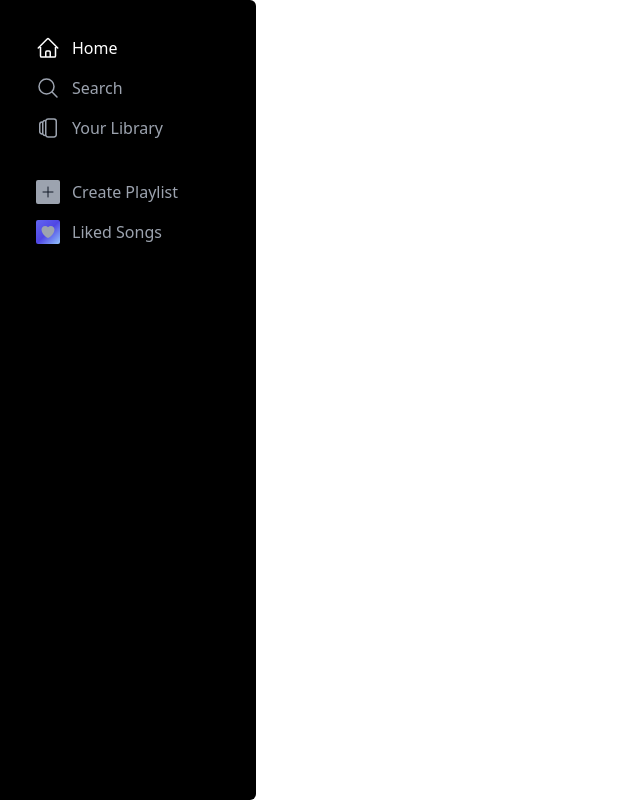
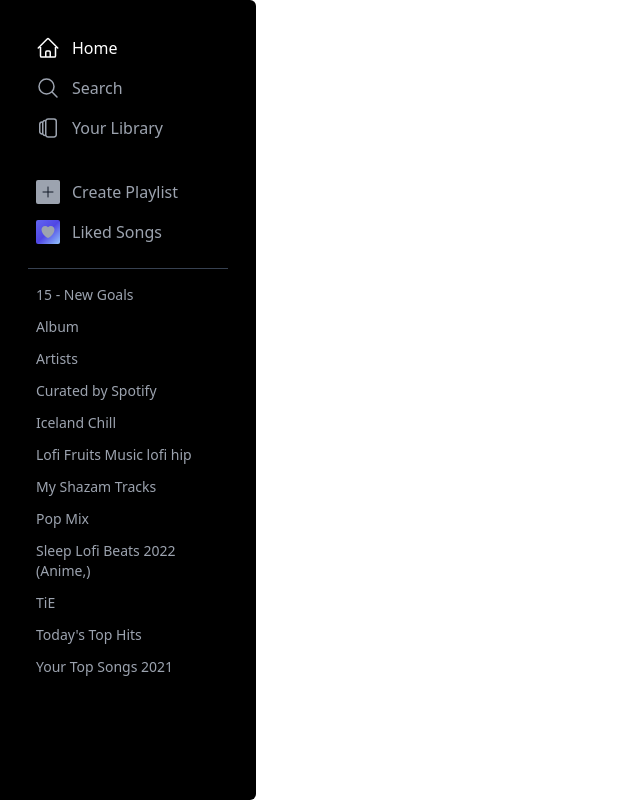
Before and after one commit to Gan-Tu/SpotifyUIClone, a Next.js app: page / in a window 1280 px wide. Shown: the whole page, without its empty margins (0-640 px from the left). Built offline with nearby package versions, Linux system fonts and the light colour scheme.

Commit message:
add some playlist items on LHS

```diff
--- a/components/SideBar.js
+++ b/components/SideBar.js
@@ -6,7 +6,7 @@
   return (
     <div
       className={clsx(
-        "flex items-center space-x-3 cursor-pointer hover:text-white",
+        "flex items-center space-x-3 cursor-pointer hover:text-white font-medium",
         isActive ? "text-white" : "text-gray-400"
       )}
     >
@@ -16,9 +16,9 @@
   );
 }
 
-function SideBar() {
+export default function SideBar({ playlists }) {
   return (
-    <div className="col-span-1 bg-black h-screen px-5 py-5 rounded-r-md">
+    <div className="col-span-1 bg-black min-h-screen px-5 py-5 rounded-r-md">
       <div className="text-white flex flex-col space-y-4 p-4">
         <MenuItem Icon={HomeIcon} Label="Home" isActive />
         <MenuItem Icon={SearchIcon} Label="Search" />
@@ -40,8 +40,17 @@
           Label="Liked Songs"
         />
       </div>
+      <div className="border-b m-2 border-gray-700"></div>
+      <div className="flex flex-col space-y-3 text-sm px-4 py-2">
+        {playlists?.map((item) => (
+          <p
+            className="hover:text-white text-gray-400 cursor-pointer"
+            key={item}
+          >
+            {item}
+          </p>
+        ))}
+      </div>
     </div>
   );
 }
-
-export default SideBar;
--- a/pages/index.js
+++ b/pages/index.js
@@ -1,6 +1,8 @@
 import Head from "next/head";
 import SideBar from "../components/SideBar";
-export default function Home() {
+import { getPlaylists } from "../utils/fakeData";
+
+export default function Home({ playlists }) {
   return (
     <div className="">
       <Head>
@@ -10,10 +12,18 @@
       </Head>
 
       <div className="grid grid-cols-5">
-        <SideBar />
+        <SideBar playlists={playlists} />
         <div></div>
         <div></div>
       </div>
     </div>
   );
 }
+
+export async function getStaticProps() {
+  return {
+    props: {
+      playlists: getPlaylists()
+    }
+  };
+}
--- /dev/null
+++ b/utils/fakeData.js
@@ -0,0 +1,16 @@
+export const getPlaylists = () => {
+  return [
+    "15 - New Goals",
+    "Album",
+    "Artists",
+    "Curated by Spotify",
+    "Iceland Chill",
+    "Lofi Fruits Music lofi hip",
+    "My Shazam Tracks",
+    "Pop Mix",
+    "Sleep Lofi Beats 2022 (Anime,)",
+    "TiE",
+    "Today's Top Hits",
+    "Your Top Songs 2021",
+  ];
+};
```
